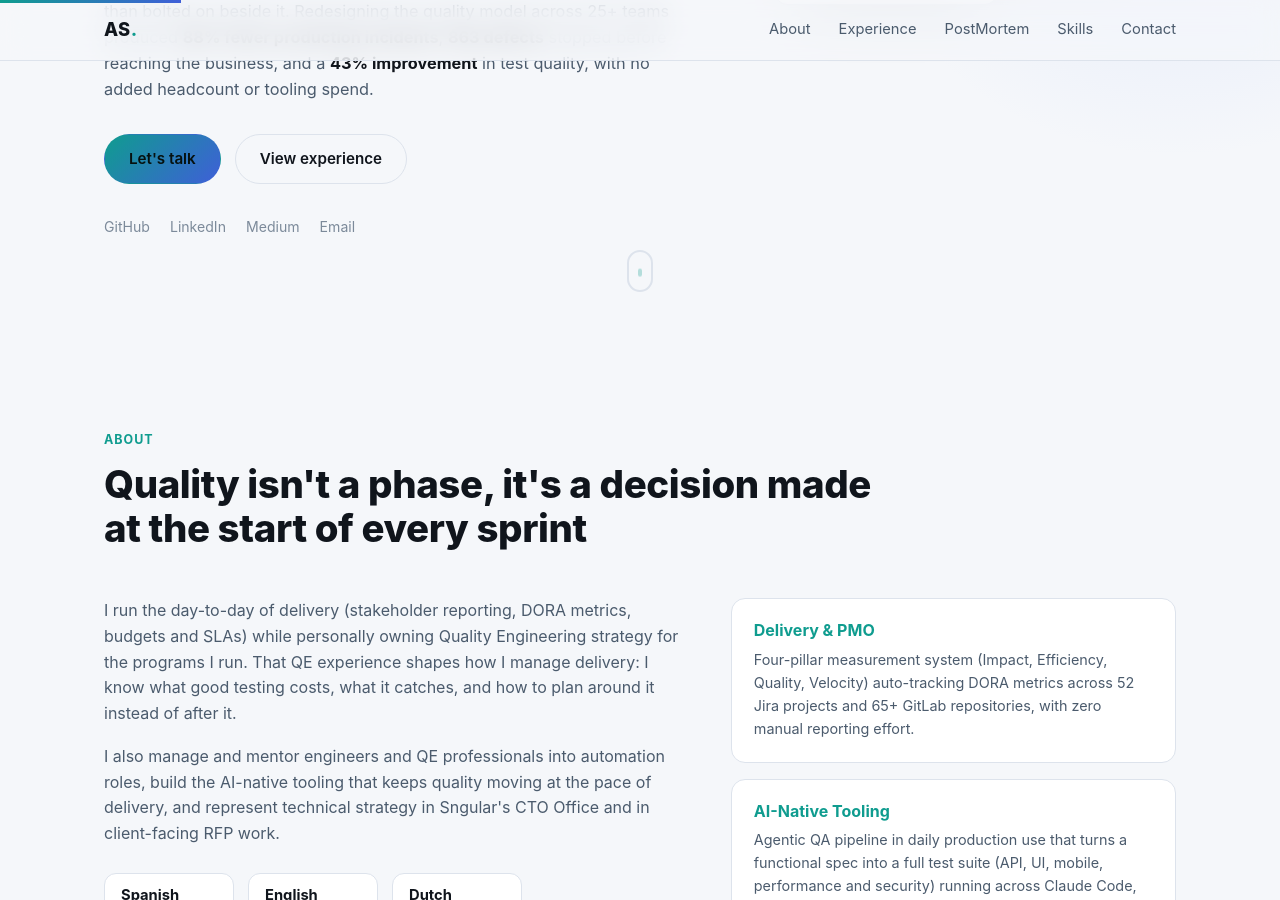
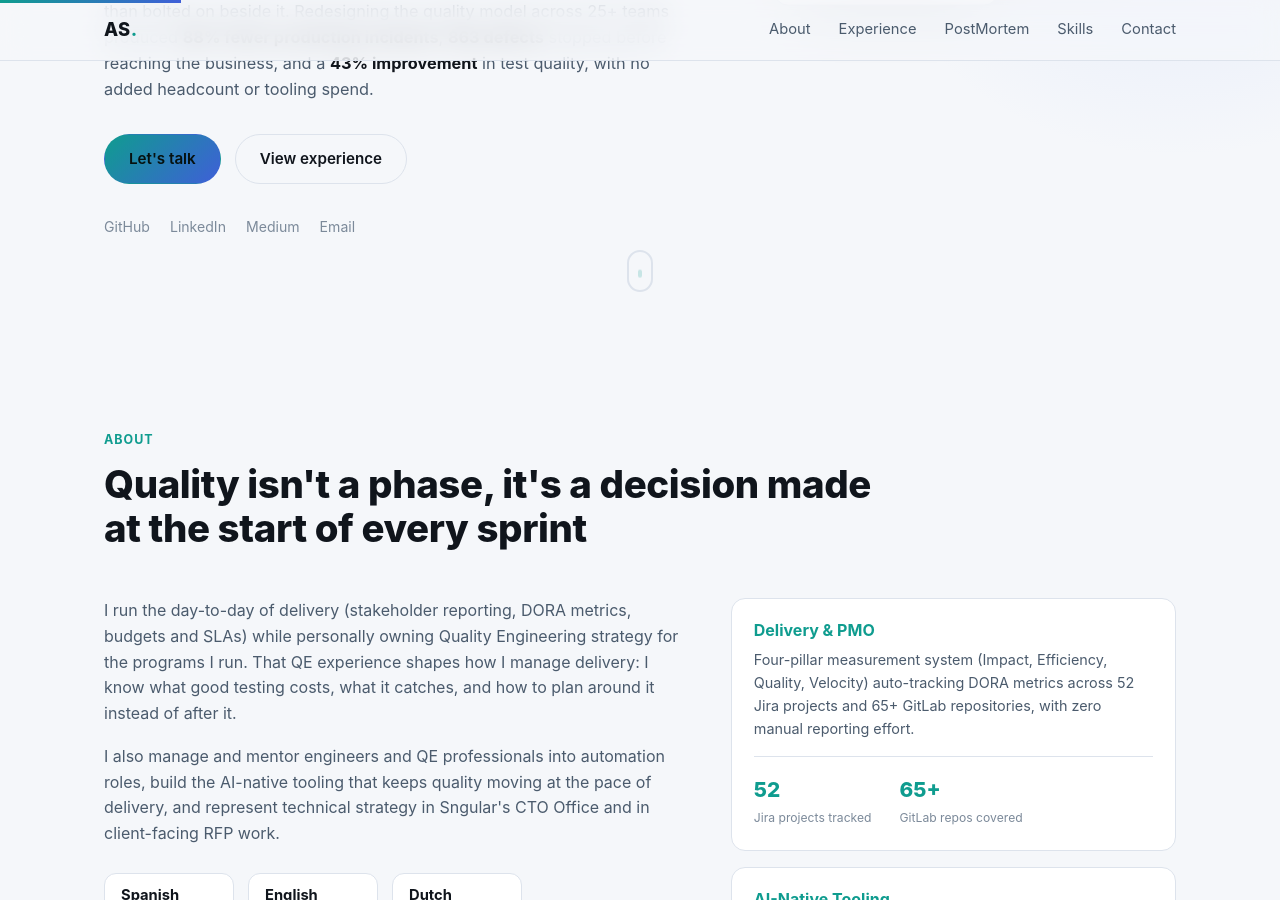
Before and after one commit to alejandrosierraariasDev/alejandrosierraariasDev, a Jekyll site: the page built from index.html, in a window 1280 px wide and 900 px high, scrolled down 799 px. Built offline with Jekyll 4.4.1, drawn with Linux system fonts in a browser that asks for light colours.

Commit message:
Add Jira/GitLab coverage mini-stats to the Delivery & PMO card
Surfaces the 52 Jira projects / 65+ GitLab repos numbers already
mentioned in the card copy as animated stat chips, reusing the
existing hero counter styling and animation.

```diff
--- a/css/style.css
+++ b/css/style.css
@@ -441,6 +441,18 @@ p{ margin: 0; }
   font-size: 0.9rem;
   color: var(--text-dim);
 }
+.mini-stats{
+  display: flex;
+  gap: 28px;
+  margin-top: 16px;
+  padding-top: 16px;
+  border-top: 1px solid var(--border);
+}
+.mini-stat{
+  display: flex;
+  flex-direction: column;
+}
+.mini-stat .stat-num{ font-size: 1.3rem; }
 
 /* ---------- Timeline ---------- */
 .timeline{
--- a/index.html
+++ b/index.html
@@ -100,6 +100,16 @@ image: /assets/img/profile.jpg
         <div class="highlight-card">
           <h3>Delivery &amp; PMO</h3>
           <p>Four-pillar measurement system (Impact, Efficiency, Quality, Velocity) auto-tracking DORA metrics across 52 Jira projects and 65+ GitLab repositories, with zero manual reporting effort.</p>
+          <div class="mini-stats">
+            <div class="mini-stat">
+              <span class="stat-num" data-count="52">0</span>
+              <span class="stat-label">Jira projects tracked</span>
+            </div>
+            <div class="mini-stat">
+              <span class="stat-num" data-count="65" data-suffix="+">0</span>
+              <span class="stat-label">GitLab repos covered</span>
+            </div>
+          </div>
         </div>
         <div class="highlight-card">
           <h3>AI-Native Tooling</h3>
```
